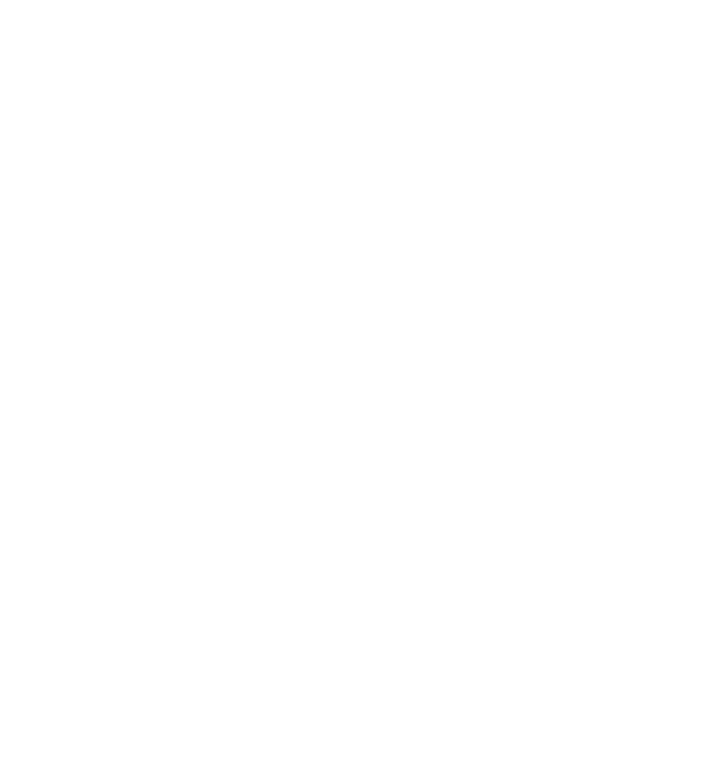
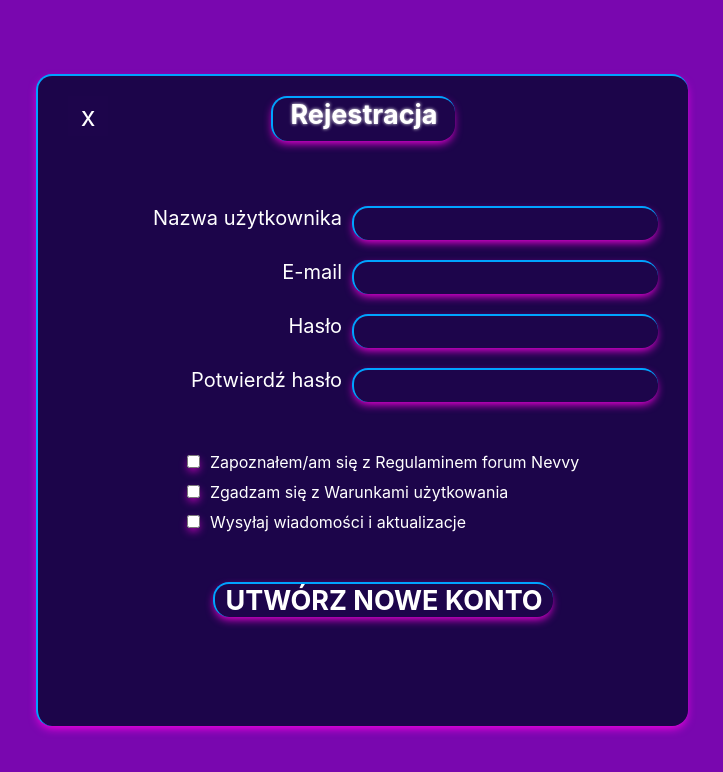
Before and after one commit to yrys5/nevvy, a React (Create React App) app: page /register in a window 1280 px wide. Before the commit this address had no page. Shown: the top 772 px of the page, without its empty margins (278-1001 px from the left). Built offline with nearby package versions, Linux system fonts and the light colour scheme.

Commit message:
register page

```diff
--- a/src/App.js
+++ b/src/App.js
@@ -6,6 +6,7 @@
 } from "react-router-dom";
 import Home from "./pages/Home";
 import Login from "./pages/Login";
+import Register from "./pages/Register";
 
 const App = () => {
   return (
@@ -13,6 +14,7 @@
       <Routes>
         <Route path="/" element={<Home/>}></Route>
         <Route path="/login" element={<Login/>}></Route>
+        <Route path="/register" element={<Register/>}></Route>
       </Routes>
     </Router>
   );
--- a/src/assets/index.css
+++ b/src/assets/index.css
@@ -1,13 +1,139 @@
-body {
+* {
   margin: 0;
-  font-family: -apple-system, BlinkMacSystemFont, 'Segoe UI', 'Roboto', 'Oxygen',
-    'Ubuntu', 'Cantarell', 'Fira Sans', 'Droid Sans', 'Helvetica Neue',
+  font-family: -apple-system, BlinkMacSystemFont, "Segoe UI", "Roboto", "Oxygen",
+    "Ubuntu", "Cantarell", "Fira Sans", "Droid Sans", "Helvetica Neue",
     sans-serif;
   -webkit-font-smoothing: antialiased;
   -moz-osx-font-smoothing: grayscale;
 }
 
 code {
-  font-family: source-code-pro, Menlo, Monaco, Consolas, 'Courier New',
+  font-family: source-code-pro, Menlo, Monaco, Consolas, "Courier New",
     monospace;
 }
+
+.align-justify-center {
+  display: flex;
+  align-items: center;
+  justify-content: center;
+  height: 100vh;
+  background-color: #7907AF; /* CHANGE THIS LATER */
+}
+
+.register-form-container {
+  background: rgba(6, 5, 49, 0.8);
+  border-width: 2px 0px 0px 2px;
+  border-style: solid;
+  border-color: #00a3ff;
+  box-shadow: 0px 4px 10px -2px #ff00e5;
+  border-radius: 16px;
+  width: 650px;
+  height: 650px;
+  display: flex;
+  justify-content: center;
+}
+
+.register-form-title {
+  position: absolute;
+  width: 182px;
+  height: 43px;
+
+  background: rgba(121, 7, 175, 0.01);
+  border-width: 2px 0px 0px 2px;
+  border-style: solid;
+  border-color: #00a3ff;
+  box-shadow: 0px 4px 10px -2px #ff00e5;
+  border-radius: 16px;
+  margin-top: 20px;
+}
+
+.register-form-title h2 {
+  color: white;
+  display: flex;
+  justify-content: center;
+  align-items: center;
+
+  font-weight: 700;
+  font-size: 27px;
+  line-height: 33px;
+  text-shadow: 0px 0px 3.5px #ffffff;
+}
+
+.register-form-container form {
+  display: flex;
+  justify-content: center;
+  align-items: center;
+  flex-flow: column wrap;
+}
+
+#register-form-input-element {
+  display: flex;
+  justify-content: flex-end;
+  width: 550px;
+  margin-top: 20px;
+  gap: 10px;
+}
+
+#register-form-input-element label{
+ font-size: 20px;
+ color: white;
+}
+
+#register-form-input-element  input{
+  height: 30px;
+  width: 300px;
+  background: rgba(121, 7, 175, 0.01);
+  border-width: 2px 0px 0px 2px;
+  border-style: solid;
+  border-color: #00a3ff;
+  box-shadow: 0px 4px 10px -2px #ff00e5;
+  border-radius: 16px;
+}
+
+.register-form-accept{
+margin-top: 40px;
+}
+
+#register-form-input-element-ch {
+  margin-top: 10px;
+}
+
+#register-form-input-element-ch label{
+  margin-left: 10px;
+  color: white;
+}
+
+
+#register-form-input-element-ch input{
+  background: rgba(121, 7, 175, 0.01);
+  border-width: 2px 0px 0px 2px;
+  border-style: solid;
+  border-color: #00A3FF;
+  box-shadow: 0px 4px 10px -2px #FF00E5;
+}
+
+.register-form-container .register-form-confirm-button{
+  background: rgba(121, 7, 175, 0.01);
+  border-width: 2px 0px 0px 2px;
+  border-style: solid;
+  border-color: #00A3FF;
+  box-shadow: 0px 4px 10px -2px #FF00E5;
+  border-radius: 16px;
+  font-weight: 700;
+  font-size: 27px;
+  color: #ffffff;
+  padding: 0 10px 0 10px;
+  margin-top: 50px;
+  cursor: pointer;
+}
+
+.register-form-exit-button{
+  background: rgba(121, 7, 175, 0.01);
+  margin-top: 20px;
+  color: #ffffff;
+  height: 40px;
+  width: 40px;
+  font-size: 27px;
+  border: none;
+  cursor: pointer;
+}
--- /dev/null
+++ b/src/components/form/RegisterForm.js
@@ -0,0 +1,47 @@
+import React from "react";
+
+const RegisterForm = () => {
+  return (
+    <section className="register-form-container">
+        <button className="register-form-exit-button">x</button>
+      <div className="register-form-title">
+        <h2>Rejestracja</h2>
+      </div>
+      <form>
+        <div id="register-form-input-element">
+          <label htmlFor="register-form-name">Nazwa użytkownika</label>
+          <input type={"text"} id="register-form-name"></input>
+        </div>
+        <div id="register-form-input-element">
+          <label htmlFor="register-form-name">E-mail</label>
+          <input type={"text"} id="register-form-email"></input>
+        </div>
+        <div id="register-form-input-element">
+          <label htmlFor="register-form-name">Hasło</label>
+          <input type={"text"} id="register-form-password"></input>
+        </div>
+        <div id="register-form-input-element">
+          <label htmlFor="register-form-name">Potwierdź hasło</label>
+          <input type={"text"} id="register-form-confirm-password"></input>
+        </div>
+        <section className="register-form-accept">
+        <div id="register-form-input-element-ch">
+          <input type={"checkbox"} id="register-form-confirm-policy"></input>
+          <label htmlFor="register-form-confirm-policy">Zapoznałem/am się z Regulaminem forum Nevvy</label>
+        </div>
+        <div id="register-form-input-element-ch">
+          <input type={"checkbox"} id="register-form-confirm-policy2"></input>
+          <label htmlFor="register-form-confirm-policy2">Zgadzam się z Warunkami użytkowania</label>
+          </div>
+          <div id="register-form-input-element-ch">
+          <input type={"checkbox"} id="register-form-confirm-policy3"></input>
+          <label htmlFor="register-form-confirm-policy3">Wysyłaj wiadomości i aktualizacje</label>
+          </div>
+        </section>
+        <button className="register-form-confirm-button">UTWÓRZ NOWE KONTO</button>
+      </form>
+    </section>
+  );
+};
+
+export default RegisterForm;
--- /dev/null
+++ b/src/pages/Register.js
@@ -0,0 +1,12 @@
+import React from 'react'
+import RegisterForm from '../components/form/RegisterForm'
+
+const Register = () => {
+  return (
+    <div className='align-justify-center'>
+    <RegisterForm></RegisterForm>
+    </div>
+  )
+}
+
+export default Register
```
